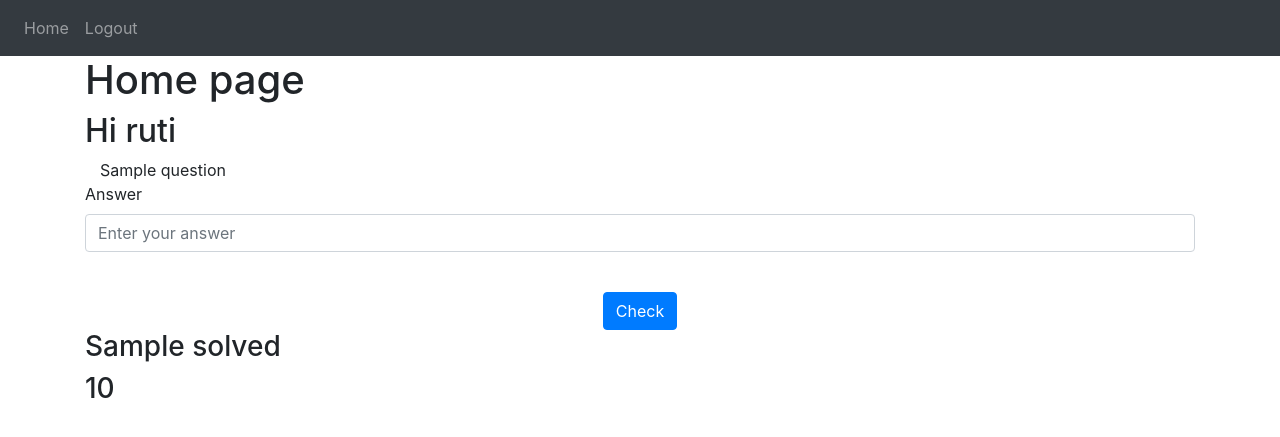
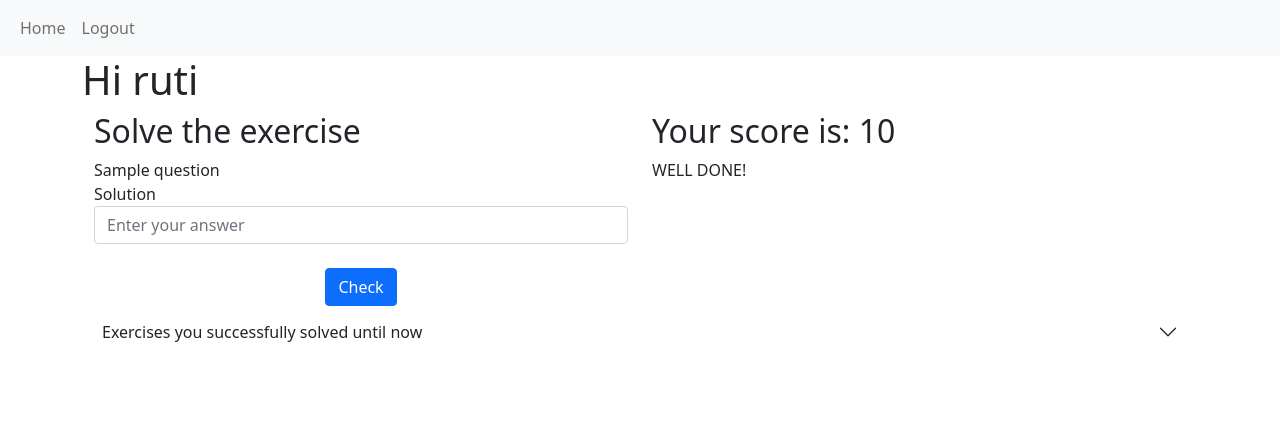
Before and after one commit to RuthMahallaMilano/multiplication_app, a Flask app: template templates/home.html in a window 1280 px wide. Shown: the top 437 px of the page. Run offline with Flask 2, Linux system fonts and the light colour scheme; data comes from the database, SQL or seed files in the repository; both versions use the stored data as it was after the commit; the template is opened without the code that fills it: values that come from a table or form of the project are taken from there, most other values are stand-ins (such as "Sample title", 1, 10 or a date in 2020); some libraries are stand-ins or nearby versions.

Commit message:
modifed code and basic frontend

```diff
--- a/app.py
+++ b/app.py
@@ -86,6 +86,7 @@ def home():
         session["current_question"] = "1"
 
     elif session["current_question"] not in exercises_dict:   # not sure it works
+        session.pop("current_question")
         return render_template("success.html", user=current_user)
 
     solved_exercises = User.query.filter_by(id=session["user_id"]).first().exercises
@@ -102,9 +103,9 @@ def login():
         nickname = request.form.get('nickname')
         password = request.form.get('password')
         user = User.query.filter_by(name=nickname).first()
-        session["user_id"] = user.id
         if user:
             if check_password_hash(user.password, password):
+                session["user_id"] = user.id
                 flash('Logged in successfully!', category='success')
                 login_user(user, remember=True)
                 return redirect(url_for('home'))
--- a/templates/base.html
+++ b/templates/base.html
@@ -3,59 +3,45 @@
 <head>
     <meta charset="utf-8">
     <meta name="viewport" content="width=device-width, initial-scale=1">
-    <link
-      rel="stylesheet"
-      href="https://stackpath.bootstrapcdn.com/bootstrap/4.4.1/css/bootstrap.min.css"
-      integrity="sha384-Vkoo8x4CGsO3+Hhxv8T/Q5PaXtkKtu6ug5TOeNV6gBiFeWPGFN9MuhOf23Q9Ifjh"
-      crossorigin="anonymous"
-    />
-    <link
-      rel="stylesheet"
-      href="https://stackpath.bootstrapcdn.com/font-awesome/4.7.0/css/font-awesome.min.css"
-      crossorigin="anonymous"
-    />
+    <link href="https://cdn.jsdelivr.net/npm/bootstrap@5.1.3/dist/css/bootstrap.min.css" rel="stylesheet" integrity="sha384-1BmE4kWBq78iYhFldvKuhfTAU6auU8tT94WrHftjDbrCEXSU1oBoqyl2QvZ6jIW3" crossorigin="anonymous">
+
     <title>{% block title %}Home{% endblock %}</title>
 </head>
 
 <body>
-    <nav class="navbar navbar-expand-lg navbar-dark bg-dark">
-        <button
-          class="navbar-toggler"
-          type="button"
-          data-toggle="collapse"
-          data-target="#navbar"
-        >
-          <span class="navbar-toggler-icon"></span>
-        </button>
-
-        <div class="collapse navbar-collapse" id="navbar">
+    <nav class="navbar navbar-expand-lg navbar-light bg-light">
+        <div class="container-fluid">
+          <button class="navbar-toggler" type="button" data-bs-toggle="collapse" data-bs-target="#navbarNavAltMarkup" aria-controls="navbarNavAltMarkup" aria-expanded="false" aria-label="Toggle navigation">
+            <span class="navbar-toggler-icon"></span>
+          </button>
+          <div class="collapse navbar-collapse" id="navbarNavAltMarkup">
             <div class="navbar-nav">
-                <!-- {% if user.is_authenticated %} -->
-                <a class="nav-item nav-link" id="home" href="/">Home</a>
-                <a class="nav-item nav-link" id="logout" href="/logout">Logout</a>
-                <!-- {% else %} -->
-                <a class="nav-item nav-link" id="login" href="/login">Login</a>
-                <a class="nav-item nav-link" id="sign-up" href="/sign-up">Sign Up</a>
-                <!-- {% endif %} -->
+              {% if user.is_authenticated %}
+                <a class="nav-link" href="/">Home</a>
+                <a class="nav-link" href="/logout">Logout</a>
+              {% else %}
+                <a class="nav-link" href="/login">Login</a>
+                <a class="nav-link" href="/sign-up">Sign Up</a>
+              {% endif %}
             </div>
+          </div>
         </div>
     </nav>
+
+
+
 
     {% with messages = get_flashed_messages(with_categories=true) %} {% if
       messages %} {% for category, message in messages %} {% if category ==
       'error' %}
-      <div class="alert alert-danger alter-dismissable fade show" role="alert">
+      <div class="alert alert-warning alert-dismissible fade show" role="alert">
         {{ message }}
-        <button type="button" class="close" data-dismiss="alert">
-          <span aria-hidden="true">&times;</span>
-        </button>
+        <button type="button" class="btn-close" data-bs-dismiss="alert" aria-label="Close"></button>
       </div>
       {% else %}
-      <div class="alert alert-success alter-dismissable fade show" role="alert">
+      <div class="alert alert-success alert-dismissible fade show" role="alert">
         {{ message }}
-        <button type="button" class="close" data-dismiss="alert">
-          <span aria-hidden="true">&times;</span>
-        </button>
+        <button type="button" class="btn-close" data-bs-dismiss="alert" aria-label="Close"></button>
       </div>
       {% endif %} {% endfor %} {% endif %} {% endwith %}
 
@@ -67,3 +53,4 @@
 
 </body>
 </html>
+<script src="https://cdn.jsdelivr.net/npm/bootstrap@5.0.2/dist/js/bootstrap.bundle.min.js" integrity="sha384-MrcW6ZMFYlzcLA8Nl+NtUVF0sA7MsXsP1UyJoMp4YLEuNSfAP+JcXn/tWtIaxVXM" crossorigin="anonymous"></script>
--- a/templates/home.html
+++ b/templates/home.html
@@ -1,15 +1,20 @@
 {% extends "base.html" %}
-{% block title %}Home{% endblock %}
+{% block title %}Home-{{ user.name }}{% endblock %}
 
 {% block content %}
-<h1>Home page</h1>
-<h2>Hi {{user.name}}</h2>
+<h1>Hi {{ user.name }}</h1>
+
+<div class="container">
+  <div class="row">
+    <div class="col">
+<h2>Solve the exercise</h2>
+
 
 <form class="form" action="." method="POST">
     <div class="form-group">
         <span class="col-lg-2">{{ question }}</span>
         <div>
-        <label for="answer">Answer</label>
+        <label for="answer">Solution</label>
         <input
           type ="text"
           class="form-control"
@@ -25,7 +30,31 @@
     <button type="submit" class="btn btn-primary">Check</button>
   </div>
 </form>
+</div>
+<div class="col">
+<h2>Your score is: {{ score }}</h2>
+<p>WELL DONE!</p>
+</div>
+</div>
+</div>
 
-<h3>{{solved}}</h3>
-<h3>{{score}}</h3>
+<div class="accordion-flush" id="accordionEx">
+  <div class="accordion-item">
+    <h2 class="accordion-header" id="flush-headingOne">
+      <button class="accordion-button collapsed" type="button" data-bs-toggle="collapse" data-bs-target="#flush-collapseOne" aria-expanded="false" aria-controls="flush-collapseOne">
+        Exercises you successfully solved until now
+      </button>
+    </h2>
+    <div id="flush-collapseOne" class="accordion-collapse collapse" aria-labelledby="flush-headingOne" data-bs-parent="#accordionEx">
+      <div class="accordion-body">
+        <ul>
+          {% for ex in solved %}
+          <li>{{ ex }}</li>
+          {% endfor %}
+        </ul>
+      </div>
+    </div>
+  </div>
+
+
 {% endblock %}
--- a/templates/login.html
+++ b/templates/login.html
@@ -2,7 +2,7 @@
 {% block title %}Login{% endblock %}
 
 {% block content %}
-<h1>LEARN MULTIPLICATION TABLE!</h1>
+<h1>LEARN MULTIPLICATION TABLE</h1>
 <form method="POST">
     <h3>Login</h3>
 
@@ -30,5 +30,5 @@
       <button type="submit" class="btn btn-primary">Login</button>
     </form>
     <br/>
-    <h3>Not registered yet? Sign-up and start to play!</h3>
+    <h3>Not registered yet? Sign-up and start to exercise!</h3>
 {% endblock %}
--- a/templates/success.html
+++ b/templates/success.html
@@ -1,6 +1,8 @@
 {% extends "base.html" %}
-{% block title %}Login{% endblock %}
+{% block title %}Home-{{ user.name }}{% endblock %}
 
 {% block content %}
-<h2>well done</h2>
+<h1>GREAT JOB {{ user.name }}!</h1>
+<h2>You have successfully completed all the exercises in the multiplication table</h2>
+
 {% endblock %}
```
Also changed, not shown: multiplication.db.
